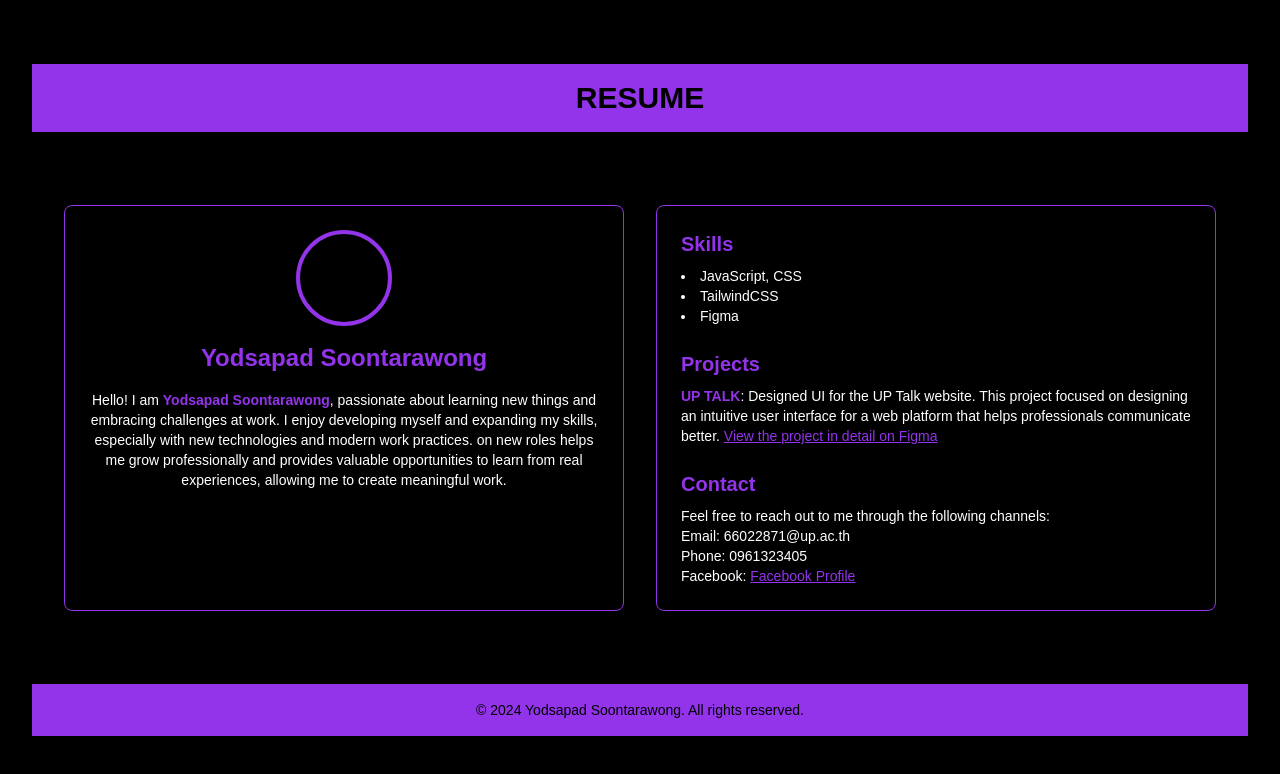
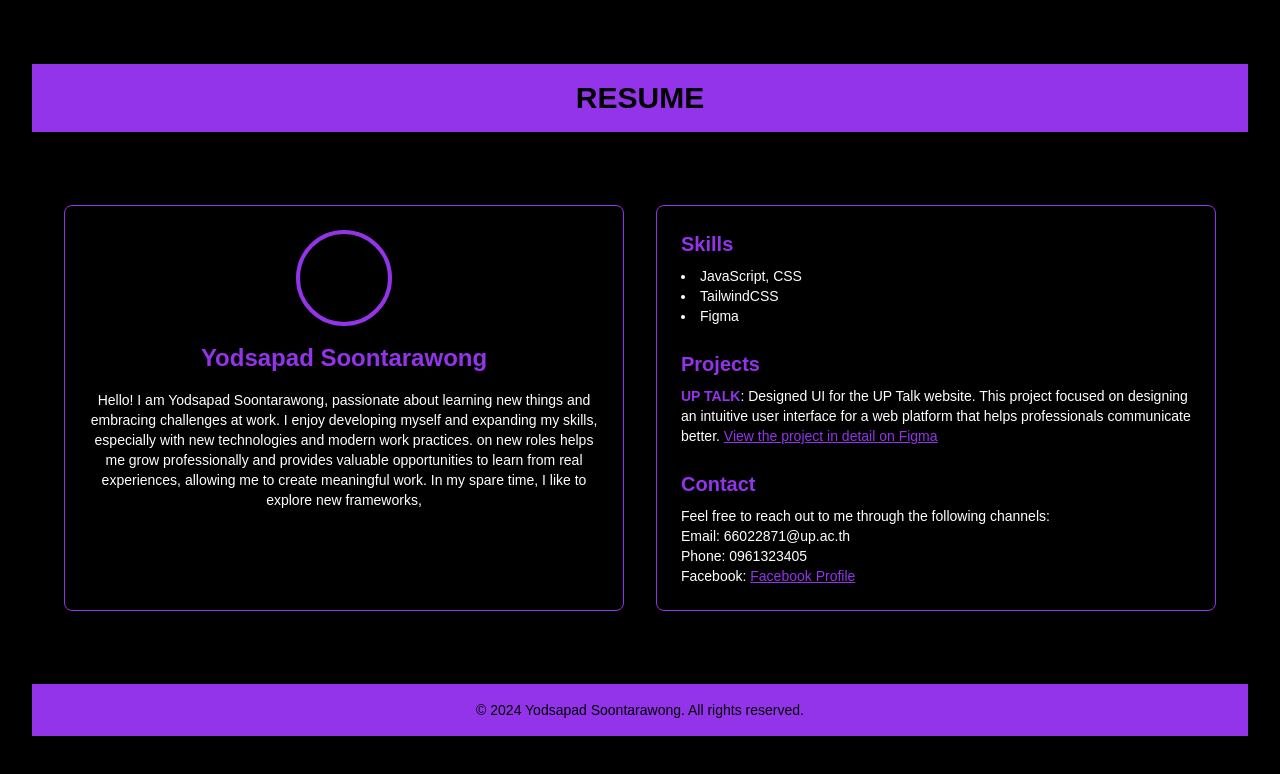
Before and after one commit to yodsapad/resume-portfolio, a Next.js app: page / in a window 1280 px wide. Shown: the top 774 px of the page. Built offline with nearby package versions, Linux system fonts and the light colour scheme.

Commit message:
แก้ไขสีชื่อ

```diff
--- a/pages/index.js
+++ b/pages/index.js
@@ -16,10 +16,10 @@ export default function Home() {
               Yodsapad Soontarawong
             </h2>
             <p className="text-sm">
-              Hello! I am <strong className="text-purple-600">Yodsapad Soontarawong</strong>, passionate about
+              Hello! I am Yodsapad Soontarawong, passionate about
               learning new things and embracing challenges at work. I enjoy developing myself and expanding my skills, especially with new technologies and modern work practices.
               on new roles helps me grow professionally and provides valuable opportunities to learn from real experiences, allowing me to create meaningful work.
-
+In my spare time, I like to explore new frameworks,
             </p>
           </div>
         </section>
```
